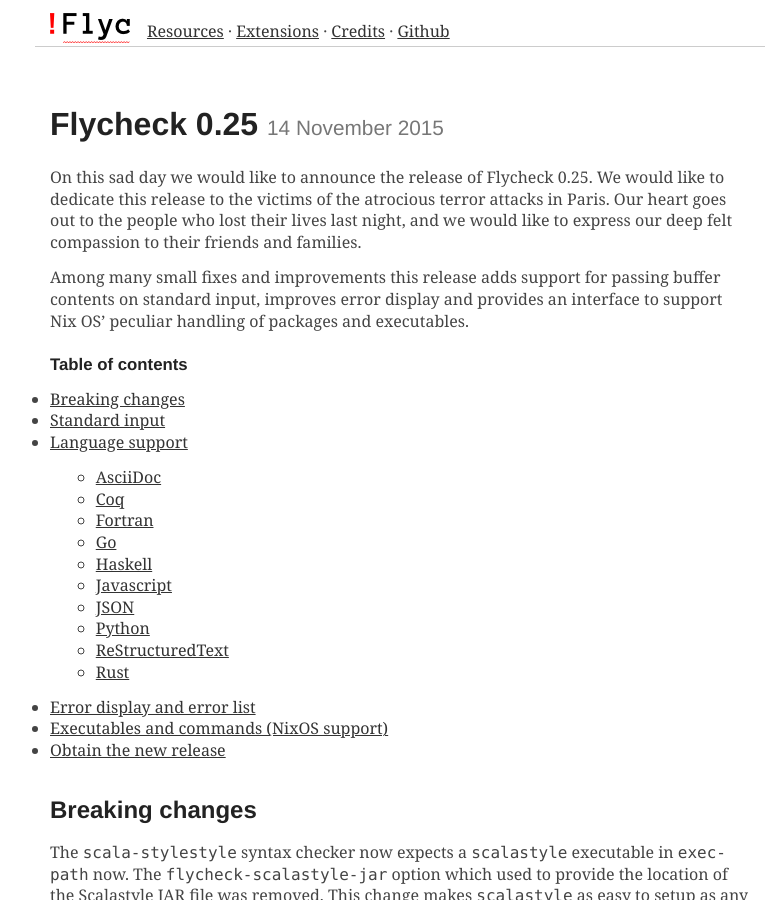
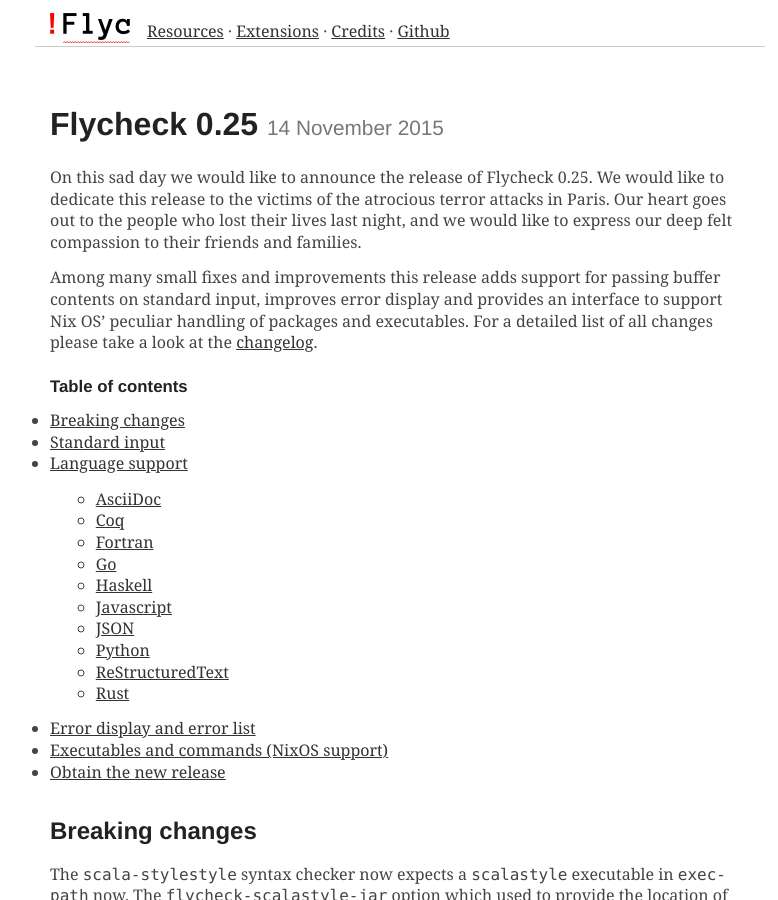
Before and after one commit to cmarqu/flycheck.github.io, a Jekyll site: the page built from _posts/2015-11-14-flycheck-0.25.md, in a window 1280 px wide and 900 px high. Shown: the whole window, without its empty margins (240-1018 px from the left). Built offline with Jekyll 4.4.1, drawn with Linux system fonts in a browser that asks for light colours; some web fonts are replaced.

Commit message:
Link to the changelog in release announcement

```diff
--- a/_posts/2015-11-14-flycheck-0.25.md
+++ b/_posts/2015-11-14-flycheck-0.25.md
@@ -10,7 +10,9 @@
 
 Among many small fixes and improvements this release adds support for passing
 buffer contents on standard input, improves error display and provides an
-interface to support Nix OS’ peculiar handling of packages and executables.
+interface to support Nix OS’ peculiar handling of packages and executables.  For
+a detailed list of all changes please take a look at the
+[changelog](/changes.html).
 
 ### Table of contents ###
 {:.no_toc}
```
